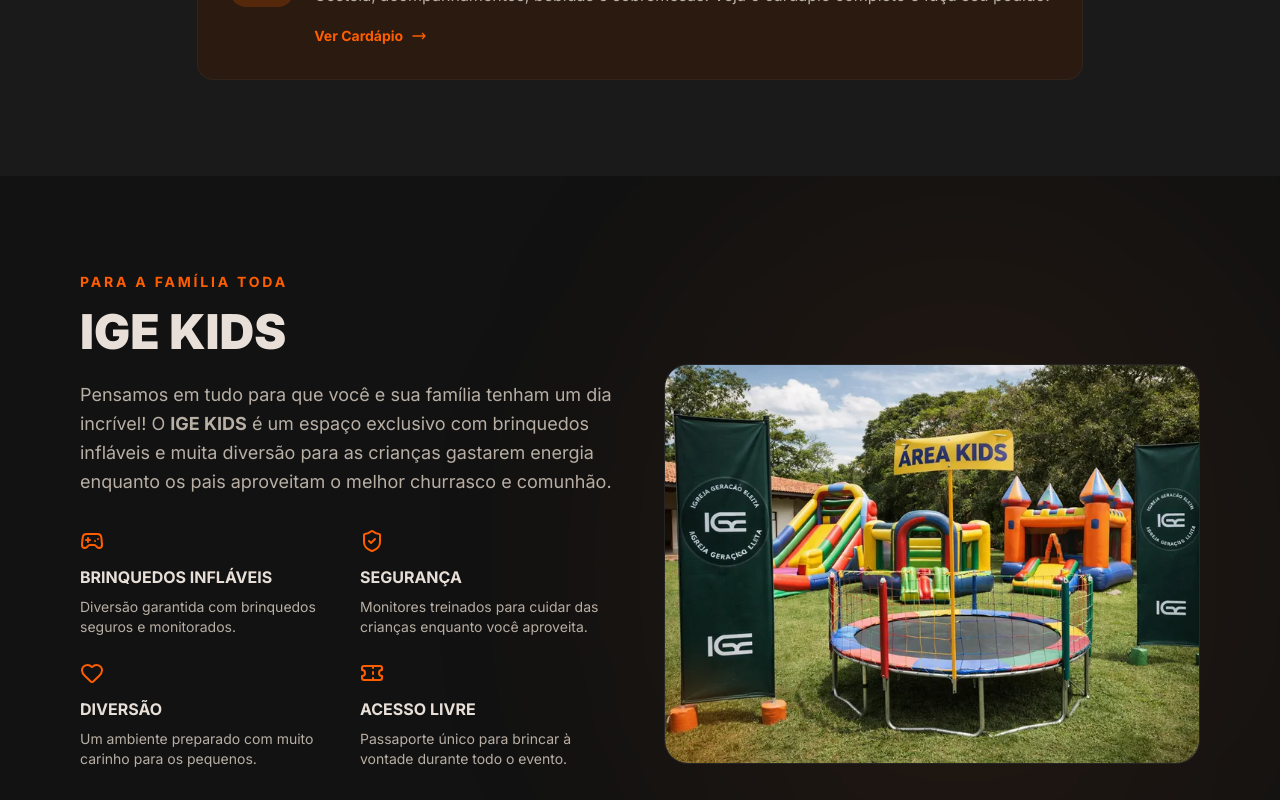
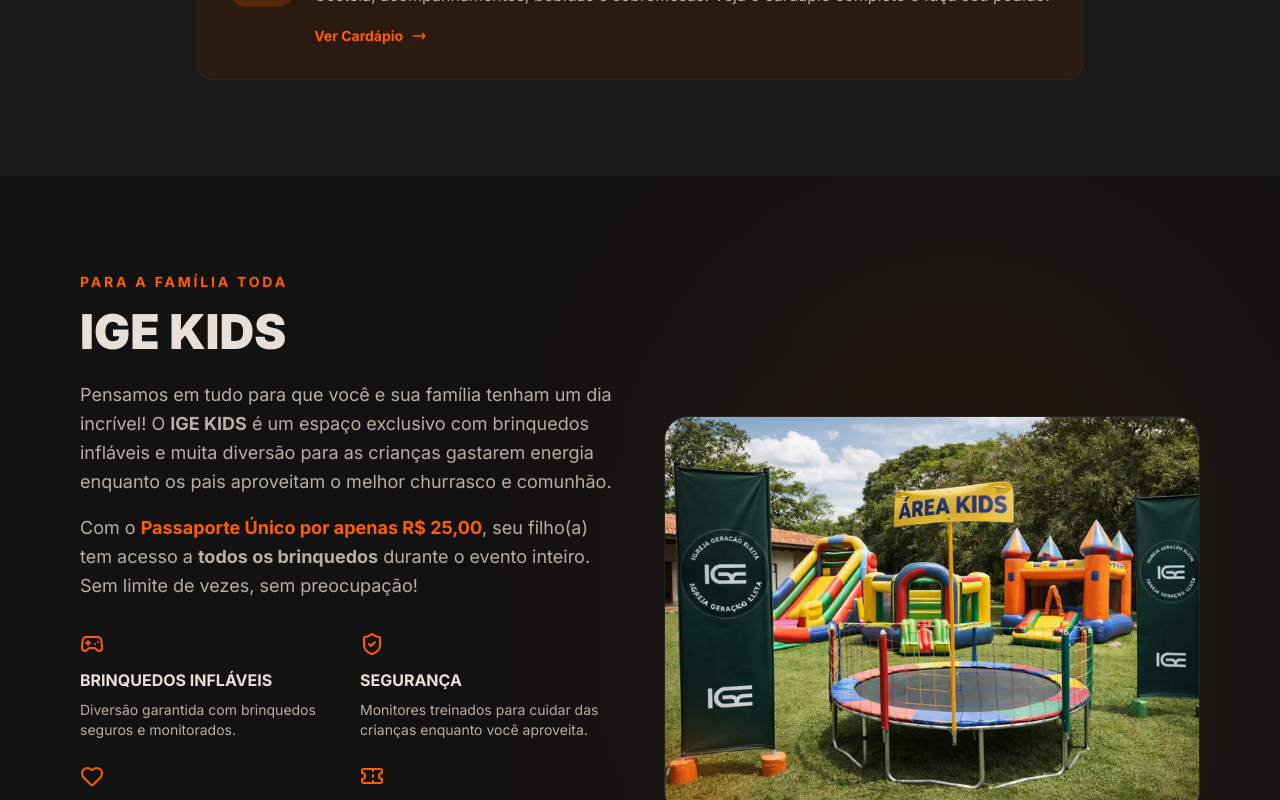
Before and after one commit to guibersi7/forja-bbq, a Next.js app in the folder apps/forja/: page / in a window 1280 px wide. Shown: the part 1921-2721 px from the top of the page. Built offline with nearby package versions, Linux system fonts and the light colour scheme.

Commit message:
feat: adding countdown on cache

```diff
--- a/apps/forja/src/components/sections/IgeKids.tsx
+++ b/apps/forja/src/components/sections/IgeKids.tsx
@@ -3,6 +3,7 @@
 import { ScrollReveal } from "@/components/ui/ScrollReveal";
 
 const WHATSAPP_NUMBER = "5515997008154";
+const PASSAPORTE_PRICE = 25;
 
 const features = [
   {
@@ -50,11 +51,14 @@
             <h2 className="text-4xl md:text-5xl font-black text-text-primary mb-6">
               IGE KIDS
             </h2>
-            <p className="text-text-secondary text-lg leading-relaxed mb-8">
+            <p className="text-text-secondary text-lg leading-relaxed mb-4">
               Pensamos em tudo para que você e sua família tenham um dia
               incrível! O <strong>IGE KIDS</strong> é um espaço exclusivo com
               brinquedos infláveis e muita diversão para as crianças gastarem
               energia enquanto os pais aproveitam o melhor churrasco e comunhão.
+            </p>
+            <p className="text-text-secondary text-lg leading-relaxed mb-8">
+              Com o <strong className="text-accent-fire">Passaporte Único por apenas R$ {PASSAPORTE_PRICE},00</strong>, seu filho(a) tem acesso a <strong>todos os brinquedos</strong> durante o evento inteiro. Sem limite de vezes, sem preocupação!
             </p>
 
             <div className="grid grid-cols-1 sm:grid-cols-2 gap-6 mb-8">
@@ -72,7 +76,7 @@
             </div>
 
             <a
-              href={`https://wa.me/${WHATSAPP_NUMBER}?text=${encodeURIComponent("Olá! Gostaria de garantir acesso ao IGE KIDS.")}`}
+              href={`https://wa.me/${WHATSAPP_NUMBER}?text=${encodeURIComponent(`🎟️ Olá! Gostaria de saber mais sobre o Passaporte Único IGE Kids (R$ ${PASSAPORTE_PRICE},00) para o Forja BBQ!`)}`}
               target="_blank"
               rel="noopener noreferrer"
               className="inline-flex items-center justify-center px-8 py-4 bg-accent-fire text-white font-bold rounded-full hover:bg-accent-fire-hover transition-colors"
```
